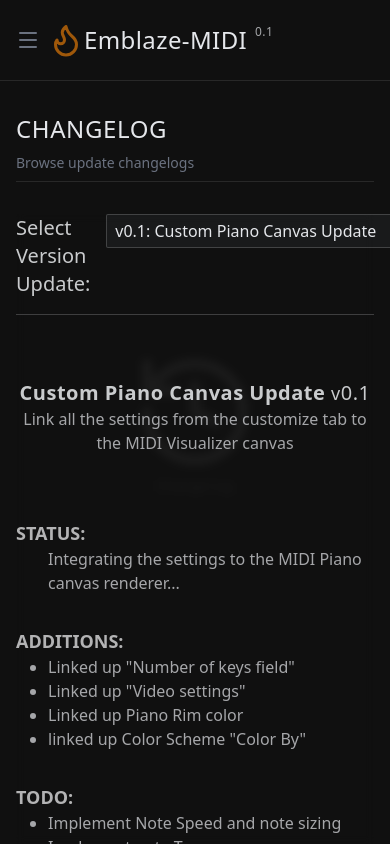
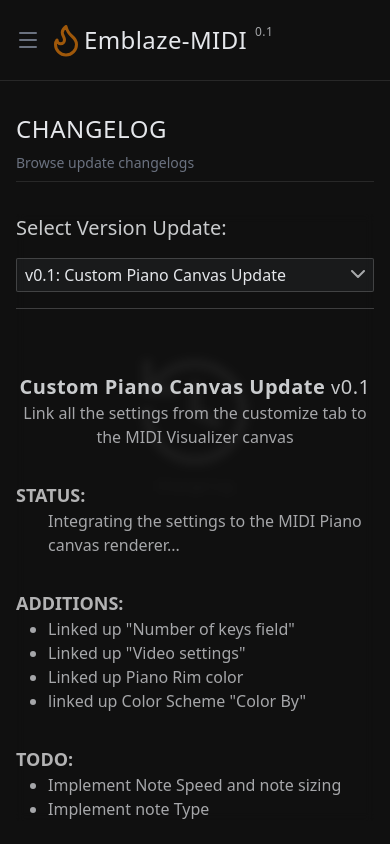
Before and after one commit to AndreBryant/emblaze-app, a SvelteKit app: page / in a window 390 px wide. Built offline with nearby package versions, Linux system fonts and the light colour scheme.

Commit message:
update UI

```diff
--- a/src/components/tab-settings/changelog/Changelog.svelte
+++ b/src/components/tab-settings/changelog/Changelog.svelte
@@ -8,12 +8,12 @@
 </script>
 
 <section class="flex flex-col gap-16 text-slate-50/80 backdrop-blur-sm">
-	<div class="flex gap-4 border-b border-slate-50/20 pb-4">
+	<div class="flex flex-col gap-4 border-b border-slate-50/20 pb-4 lg:flex-row">
 		<h2 class="text-xl font-thin">Select Version Update:</h2>
 		<div class="relative max-w-96">
 			<select
 				bind:value={v}
-				class="w-80 cursor-pointer appearance-none overflow-ellipsis rounded-sm border border-secondary-dark/20 bg-secondary-acc/10 px-2 py-1 text-secondary-dark hover:bg-secondary-acc/20"
+				class="w-full cursor-pointer appearance-none overflow-ellipsis rounded-sm border border-secondary-dark/20 bg-secondary-acc/10 px-2 py-1 text-secondary-dark hover:bg-secondary-acc/20 lg:w-80"
 			>
 				{#each Object.entries(changelogs) as data}
 					<option
@@ -28,7 +28,9 @@
 			<span class="pointer-events-none absolute right-1 top-1 opacity-80"><ChevronDown /></span>
 		</div>
 	</div>
+
 	<!-- Header Title -->
+	<div class="w-full space-y-8 lg:w-1/2">
 		<div class="">
 			<h3 class="text-center text-xl font-semibold tracking-wide">
 				{cl.name}
@@ -68,4 +70,5 @@
 				</div>
 			</div>
 		</div>
+	</div>
 </section>
--- a/src/lib/stores/app-stores.js
+++ b/src/lib/stores/app-stores.js
@@ -1,5 +1,5 @@
 import { writable } from 'svelte/store';
 
-export const activeTabValue = writable(6);
+export const activeTabValue = writable(0);
 
 export const isSidebarCollapsed = writable(true);
--- a/src/routes/+page.svelte
+++ b/src/routes/+page.svelte
@@ -13,38 +13,45 @@
 
 	let items = [
 		{
+			logo: History,
+			label: 'Changelog',
+			subtitle: 'Browse update changelogs',
+			value: 0,
+			component: Changelog
+		},
+		{
 			logo: Info,
 			label: 'MIDI Information',
 			subtitle: 'Specific details about the MIDI file.',
-			value: 0,
+			value: 1,
 			component: Information
 		},
 		{
 			logo: Settings,
 			label: 'Customize',
 			subtitle: 'Set the MIDI video configuration.',
-			value: 1,
+			value: 2,
 			component: Customize
 		},
 		{
 			logo: Sparkles,
 			label: 'Filters',
 			subtitle: 'Add filters and other effects',
-			value: 2,
+			value: 3,
 			component: Filters
 		},
 		{
 			logo: Music,
 			label: 'Audio',
 			subtitle: 'Configure the audio for the video.',
-			value: 3,
+			value: 4,
 			component: Audio
 		},
 		{
 			logo: Video,
 			label: 'Render/Preview',
 			subtitle: 'See how your video looks like before rendering.',
-			value: 4,
+			value: 5,
 			component: Render
 		},
 		{
@@ -52,15 +59,8 @@
 			label: 'Saved Settings',
 			subtitle:
 				'Here are your saved settings (these are stored in the local storage of the browser)',
-			value: 5,
+			value: 6,
 			component: SavedSettings
-		},
-		{
-			logo: History,
-			label: 'Changelog',
-			subtitle: 'Browse update changelogs',
-			value: 6,
-			component: Changelog
 		}
 	];
 </script>
```
Lines whose indentation alone changed are shown as unchanged.
